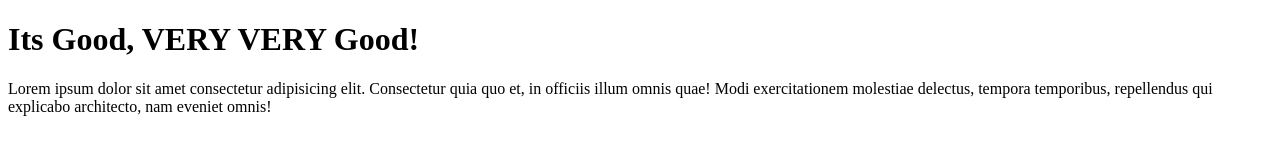
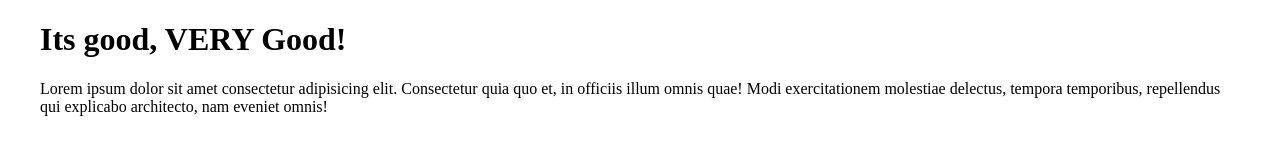
Before and after one commit to halexx7/superdev, a plain HTML site: page index.html in a window 1280 px wide. Drawn offline with Linux system fonts and the light colour scheme.

Commit message:
Added upd1

```diff
--- a/assets/css/style.css
+++ b/assets/css/style.css
@@ -0,0 +1,4 @@
+.container {
+    width: 1200px;
+    margin: 0 auto;
+}
--- a/index.html
+++ b/index.html
@@ -13,7 +13,7 @@
         <div class="container">
 
             <div class="intro__inner">
-                <h1 class="intro__title">Its Good, VERY VERY Good!</h1>
+                <h1 class="intro__title">Its good, VERY Good!</h1>
                 <p class="intro__text">Lorem ipsum dolor sit amet consectetur
                     adipisicing elit. Consectetur quia quo et, in officiis illum
                     omnis quae! Modi exercitationem molestiae delectus, tempora temporibus,
```
